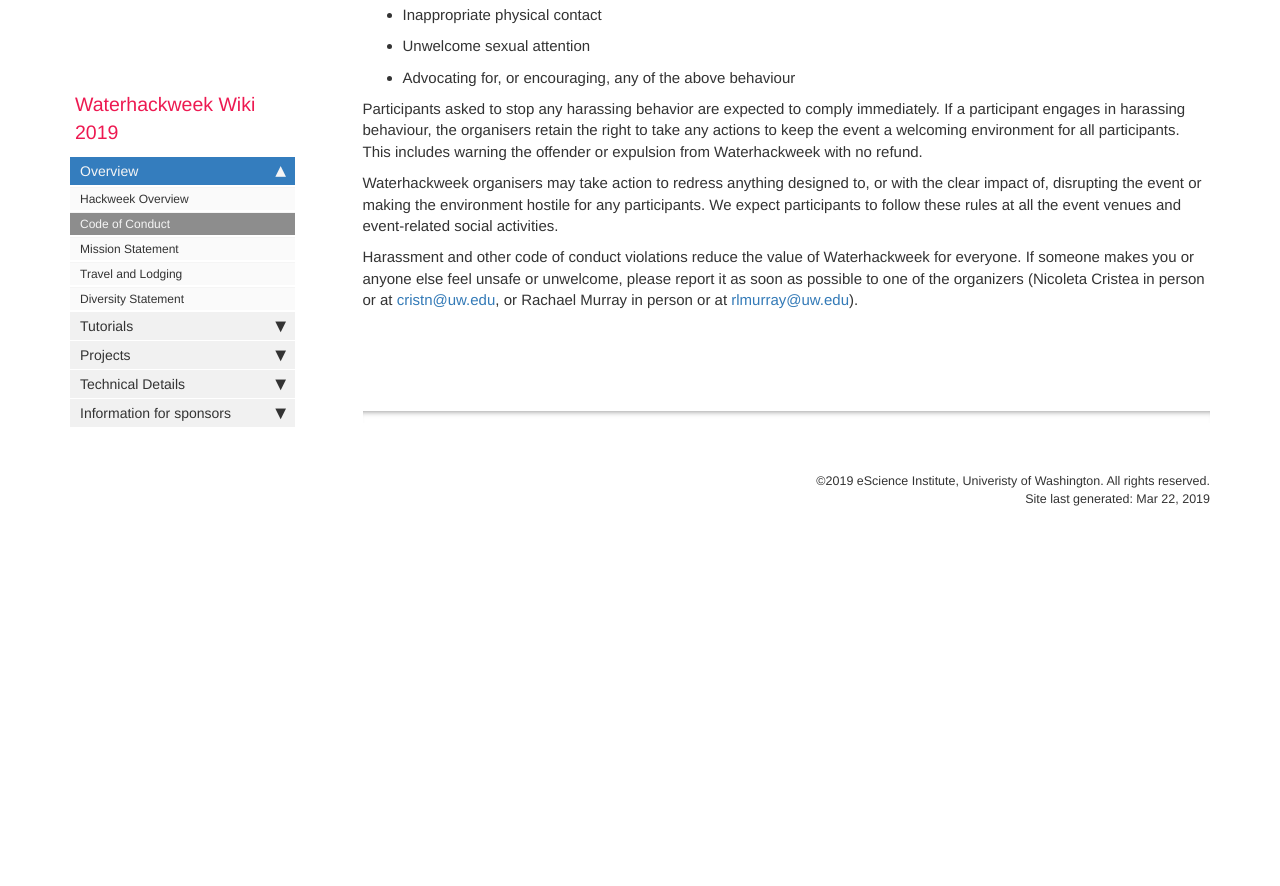
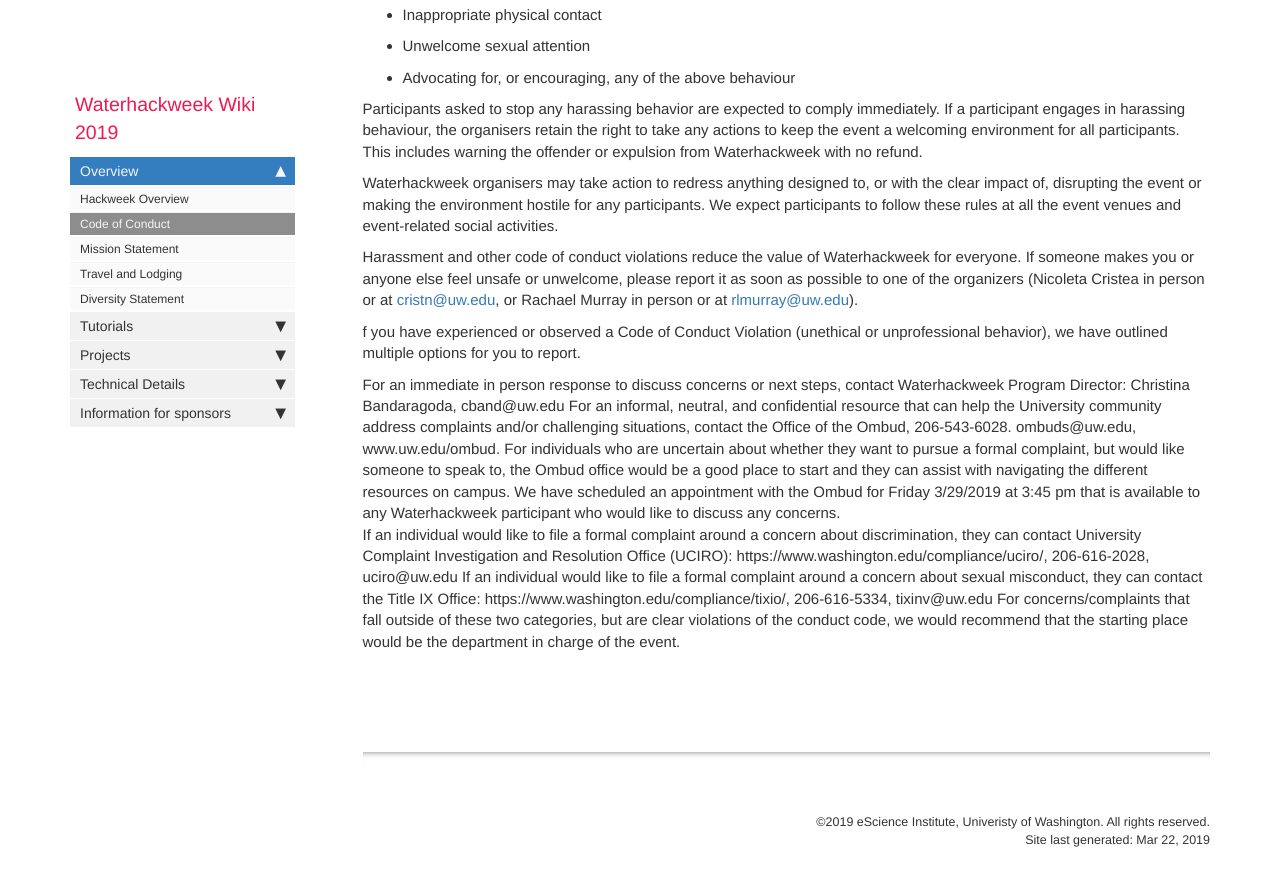
Before and after one commit to waterhackweek/wiki, a Jekyll site: the page built from pages/code_of_conduct.md, in a window 1280 px wide and 900 px high, scrolled down 508 px. Shown: the top 886 px of the window. Built offline with Jekyll 4.4.1, drawn with Linux system fonts in a browser that asks for light colours; nearby versions of some CDN libraries; comment, search, counter and statistics services are not loaded; before the commit the page ends 1066 px from its top, so only the background shows below that.

Commit message:
updated code of conduct

```diff
--- a/pages/code_of_conduct.md
+++ b/pages/code_of_conduct.md
@@ -21,3 +21,12 @@ Participants asked to stop any harassing behavior are expected to comply immedia
 Waterhackweek organisers may take action to redress anything designed to, or with the clear impact of, disrupting the event or making the environment hostile for any participants. We expect participants to follow these rules at all the event venues and event-related social activities.
 
 Harassment and other code of conduct violations reduce the value of Waterhackweek for everyone. If someone makes you or anyone else feel unsafe or unwelcome, please report it as soon as possible to one of the organizers (Nicoleta Cristea in person or at <a href="mailto:cristn@uw.edu">cristn@uw.edu</a>, or Rachael Murray in person or at <a href="mailto:rlmurray@uw.edu">rlmurray@uw.edu</a>).
+
+f you have experienced or observed a Code of Conduct Violation (unethical or unprofessional behavior), we have outlined multiple options for you to report.
+
+For an immediate in person response to discuss concerns or next steps, contact Waterhackweek Program Director: Christina Bandaragoda, cband@uw.edu
+For an  informal, neutral, and confidential resource  that can help the University community address complaints and/or challenging situations, contact the Office of the Ombud, 206-543-6028. ombuds@uw.edu, www.uw.edu/ombud.   For individuals who are uncertain about whether they want to pursue a formal complaint, but would like someone to speak to, the Ombud office would be a good place to start and they can assist with navigating the different resources on campus.
+We have scheduled an appointment with the Ombud for Friday 3/29/2019 at 3:45 pm that is available to any Waterhackweek participant who would like to discuss any concerns.
+If an individual would like to file a formal complaint around a concern about discrimination, they can contact University Complaint Investigation and Resolution Office (UCIRO):       https://www.washington.edu/compliance/uciro/,    206-616-2028,   uciro@uw.edu
+If an individual would like to file a formal complaint around a concern about sexual misconduct, they can contact the Title IX Office:         https://www.washington.edu/compliance/tixio/,      206-616-5334,     tixinv@uw.edu
+For concerns/complaints that fall outside of these two categories, but are clear violations of the conduct code, we would recommend that the starting place would be the department in charge of the event.
```
